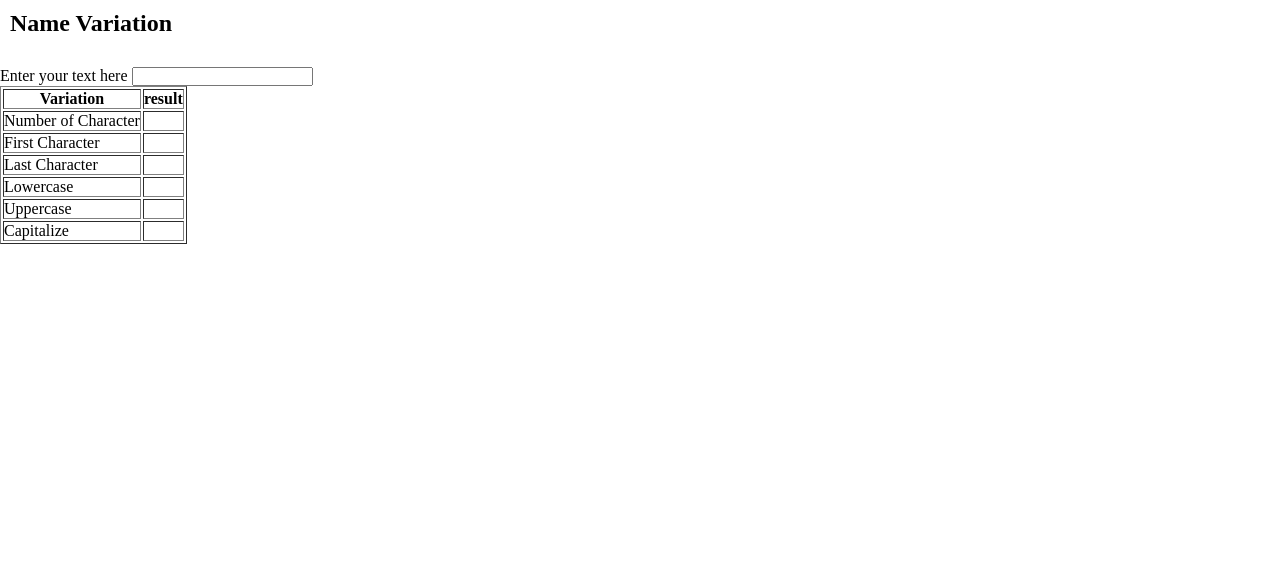
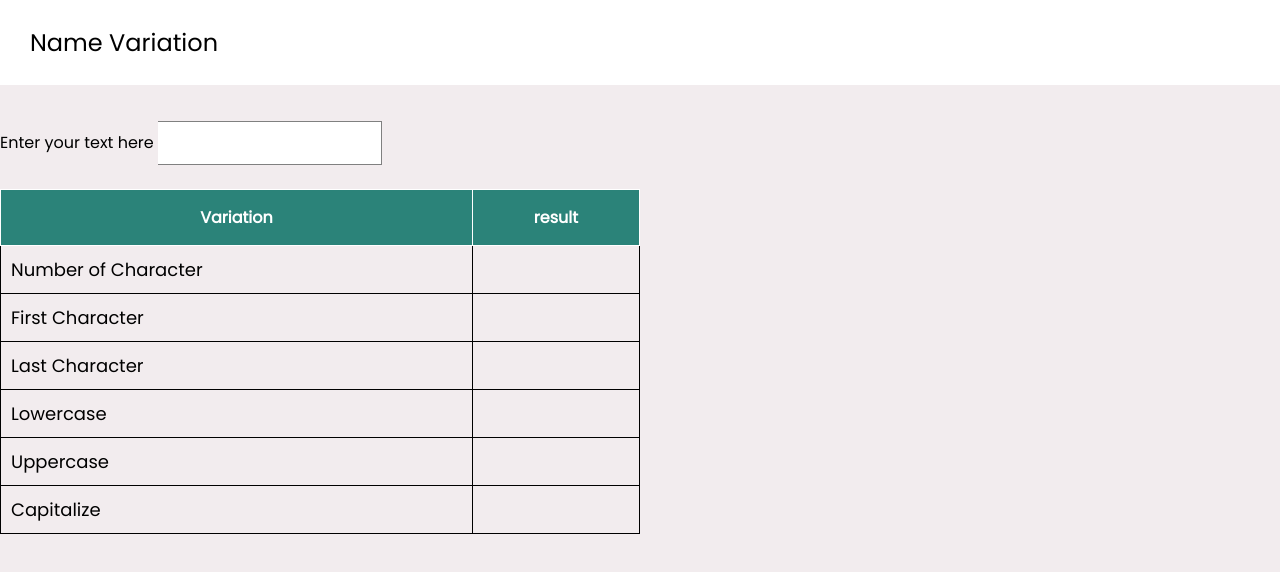
Before and after one commit to gadgetfather/Name-variation, a plain HTML site: page index.html in a window 1280 px wide. Drawn offline with Linux system fonts and the light colour scheme.

Commit message:
completed styling

```diff
--- a/style.css
+++ b/style.css
@@ -1,7 +1,18 @@
+@import url('https://fonts.googleapis.com/css2?family=Poppins&display=swap');
 *{
     margin: 0;
     padding: 0;
     box-sizing: border-box;
+}
+
+.center{
+    align-items: center;
+}
+
+body{
+    background-color: #f2ecee;
+    font-family: 'Poppins', sans-serif;
+
 }
 
 #navigation{
@@ -13,6 +24,46 @@
     margin-bottom: 20px;
 }
 
-.nav-head{
+#nav-head{
     font-weight: 450;
+    text-decoration: none;
+    padding-left: 20px;
+    margin-top: 15px;
+    margin-bottom: 15px;
+    color: initial;
 }
+
+.table{
+    width: 50%;
+    border-collapse: collapse;
+
+}
+
+.table th {
+    padding: 15px;
+  }
+  .table td {
+    padding: 10px;
+  }
+
+  #input {
+    font-size: 16px;
+    margin-top: 1em;
+    margin-bottom: 1.5em;
+    padding: 0.75em 0.5em;
+    min-width: 200px;
+    border:1px solid gray;
+    border-left: 7px solid var(--neutral-4);
+    transition: border-left-color 160ms;
+    background-color: white;
+
+  }
+
+  .table tbody {
+    font-size: 18px;
+    border: 1px solid black;
+  }
+  .table thead {
+    background-color: #2b8379;
+    color: white;
+    border: 1px solid white;}
```
